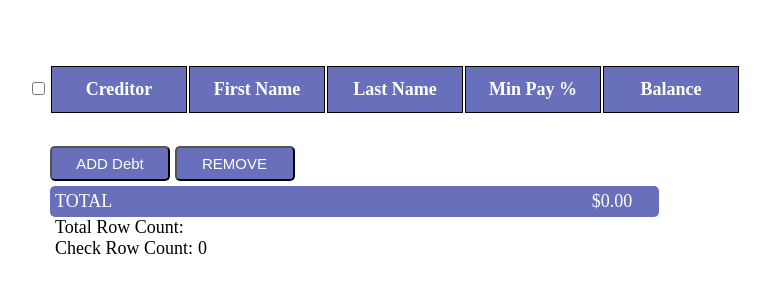
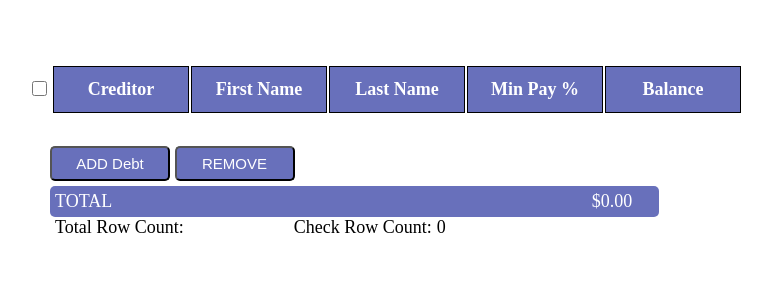
Before and after one commit to Akaki91/JS-Project, a plain HTML site: page index.html in a window 1280 px wide. Shown: the whole page, without its empty margins (103-875 px from the left). Drawn offline with nearby package versions, Linux system fonts and the light colour scheme; no server answers.

Commit message:
style fixed

```diff
--- a/index.html
+++ b/index.html
@@ -32,6 +32,7 @@
                 <div>$0.00</div>
             </div>
 
+            <div class="counts">
                 <div id="rowCount">
                     <div>Total Row Count:</div>
                     <div></div>
@@ -41,7 +42,7 @@
                     <div>Check Row Count:</div>
                     <div>0</div>
                 </div>
-
+            </div>
         </div>
     </div>
 
--- a/style.css
+++ b/style.css
@@ -27,6 +27,16 @@ body {
     font-size: 16px;
 }
 
+
+input.check {
+    width: 15px;
+    height: 15px;
+}
+
+input#markAll {
+    width: 15px;
+    height: 15px;
+}
 
 .textfield {
     padding: 0;
@@ -68,6 +78,10 @@ body {
     margin-left: 80%;
 }
 
+.counts {
+    display: flex;
+}
+
 #rowCount {
     display: flex;
 }
@@ -78,6 +92,7 @@ body {
 
 #checkCount {
     display: flex;
+    margin-left: 10%;
 }
 
 #checkCount div {
@@ -87,6 +102,7 @@ body {
 
 .bckground {
     background-color: lightpink;
+    box-shadow: inset 0 0 3px grey
 }
 
 @media (max-width: 1200px) {
```
Lines whose indentation alone changed are shown as unchanged.
